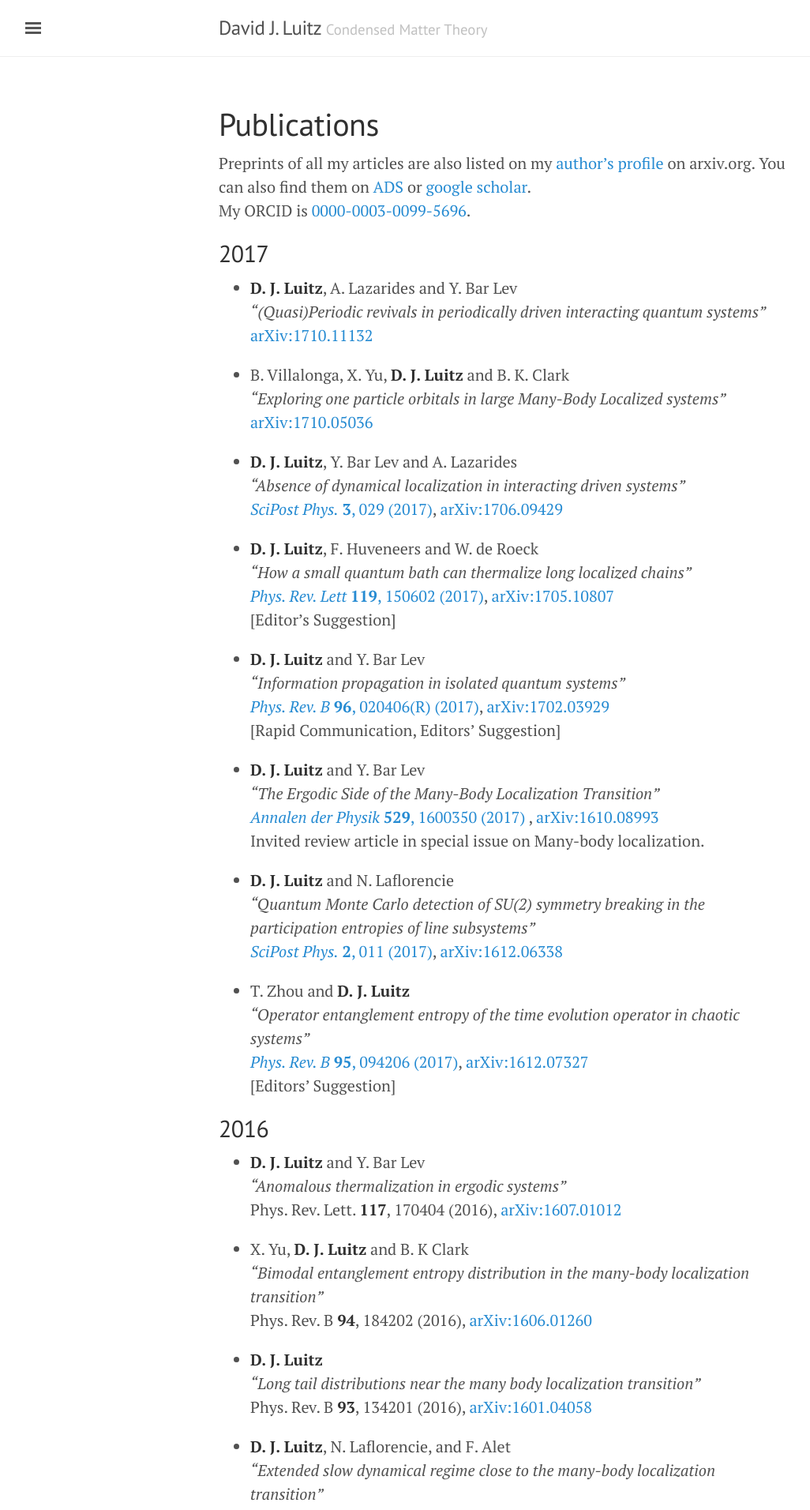
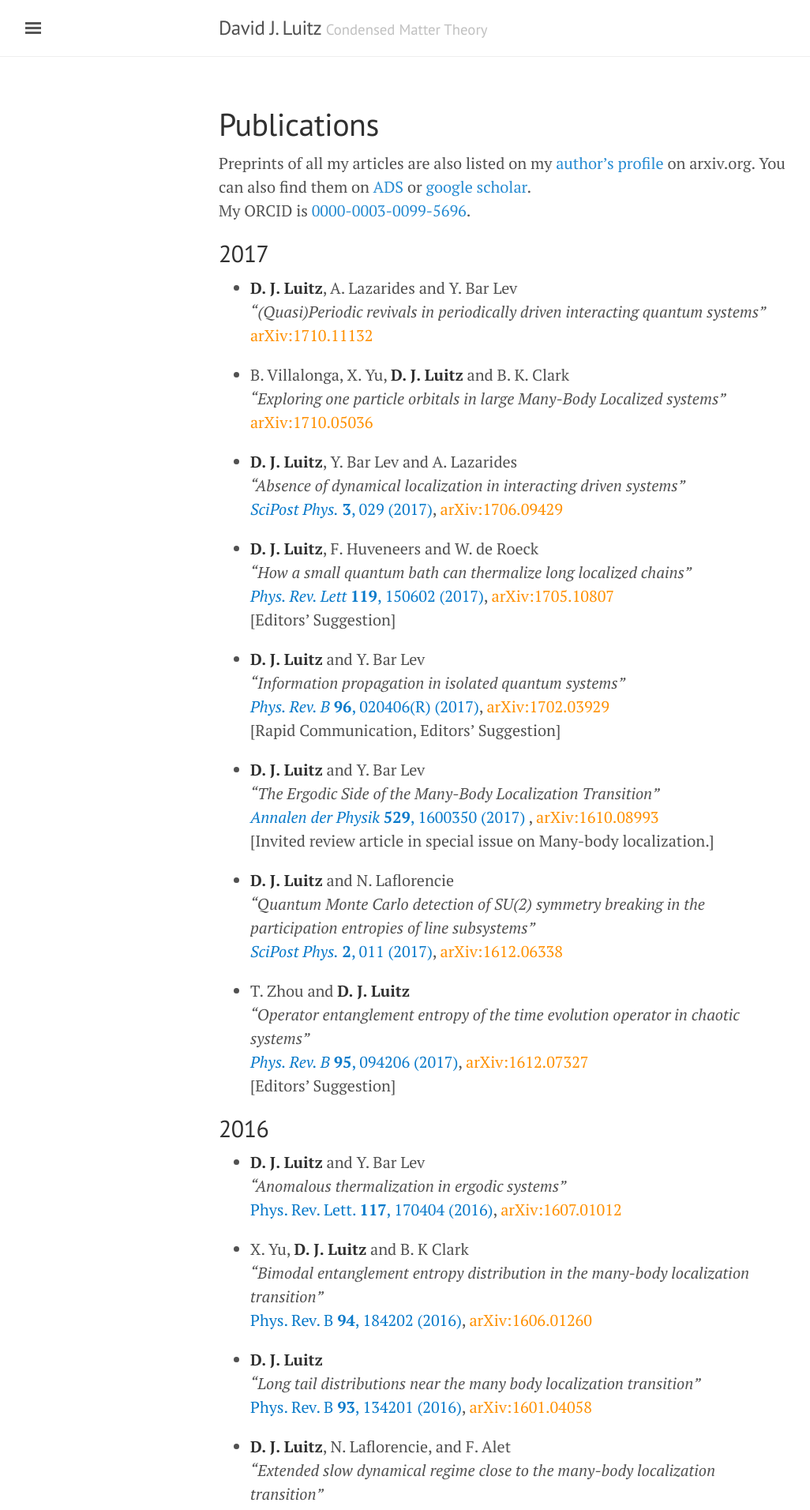
Before and after one commit to dluitz/dluitz.github.io, a Jekyll site: the page built from publications.md, in a window 1280 px wide. Shown: the top 1912 px of the page at 79% size, without its empty margins (3-1029 px from the left). Built offline with Jekyll 4.4.1, drawn with Linux system fonts in a browser that asks for light colours; some of the changed text lies outside the part shown.

Commit message:
[publist] added links to all articles

```diff
--- a/_config.yml
+++ b/_config.yml
@@ -15,7 +15,7 @@ baseurl:             ''
 author:
   name:              David J. Luitz
   url:               http://dluitz.github.io
-  email:             dluitz@illinois.edu
+  email:             david.j.luitz@gmail.com
 
 # Custom vars
 version:             1.0.0
--- a/public/css/poole.css
+++ b/public/css/poole.css
@@ -28,6 +28,10 @@
  * Themes
  */
 
+/***
+ *  COLOR PALETTE
+ *  http://paletton.com/#uid=73w0u0krXLfgTRDmCO5DmIqFWs4
+ */
 
 /*
  * Body resets
@@ -70,14 +74,29 @@ a {
   color: #268bd2;
   text-decoration: none;
 }
+
 a strong {
   color: inherit;
 }
+
+/* special color for arxiv links */
+a.arxiv {
+  color: #ff9000;
+  text-decoration: none;
+}
+
+/* special color for published links */
+a.pub {
+  color: #097aca;
+  text-decoration: none;
+}
+
 /* `:focus` is linked to `:hover` for basic accessibility */
 a:hover,
 a:focus {
   text-decoration: underline;
 }
+
 
 /* Headings */
 h1, h2, h3, h4, h5, h6 {
--- a/publications.md
+++ b/publications.md
@@ -11,39 +11,40 @@ My ORCID is [0000-0003-0099-5696](https://orcid.org/0000-0003-0099-5696).
 
 + **D. J. Luitz**, A. Lazarides and Y. Bar Lev
 *"(Quasi)Periodic revivals in periodically driven interacting quantum systems"*
-[arXiv:1710.11132](https://arxiv.org/abs/1710.11132)
+[arXiv:1710.11132](https://arxiv.org/abs/1710.11132){:class='arxiv'}
 
 + B. Villalonga, X. Yu, **D. J. Luitz** and B. K. Clark
 *"Exploring one particle orbitals in large Many-Body Localized systems"*
-[arXiv:1710.05036](https://arxiv.org/abs/1710.05036)
+[arXiv:1710.05036](https://arxiv.org/abs/1710.05036){:class='arxiv'}
 
 
 + **D. J. Luitz**, Y. Bar Lev and A. Lazarides
 *"Absence of dynamical localization in interacting driven systems"*
-[*SciPost Phys.* **3**, 029 (2017)](https://scipost.org/SciPostPhys.3.4.029), [arXiv:1706.09429](https://arxiv.org/abs/1706.09429)
+[*SciPost Phys.* **3**, 029 (2017)](https://scipost.org/SciPostPhys.3.4.029){:class='pub'}, [arXiv:1706.09429](https://arxiv.org/abs/1706.09429){:class='arxiv'}
+
 
 + **D. J. Luitz**, F. Huveneers and W. de Roeck
 *"How a small quantum bath can thermalize long localized chains"*
-[*Phys. Rev. Lett* **119**, 150602 (2017)](https://journals.aps.org/prl/abstract/10.1103/PhysRevLett.119.150602), [arXiv:1705.10807](https://arxiv.org/abs/1705.10807)
-[Editor's Suggestion]
+[*Phys. Rev. Lett* **119**, 150602 (2017)](https://journals.aps.org/prl/abstract/10.1103/PhysRevLett.119.150602){:class='pub'}, [arXiv:1705.10807](https://arxiv.org/abs/1705.10807){:class='arxiv'}
+[Editors' Suggestion]
 
 + **D. J. Luitz** and Y. Bar Lev
 *"Information propagation in isolated quantum systems"*
-[*Phys. Rev. B* **96**, 020406(R) (2017)](https://journals.aps.org/prb/abstract/10.1103/PhysRevB.96.020406), [arXiv:1702.03929](https://arxiv.org/abs/1702.03929)
+[*Phys. Rev. B* **96**, 020406(R) (2017)](https://journals.aps.org/prb/abstract/10.1103/PhysRevB.96.020406){:class='pub'}, [arXiv:1702.03929](https://arxiv.org/abs/1702.03929){:class='arxiv'}
 [Rapid Communication, Editors' Suggestion]
 
 + **D. J. Luitz** and Y. Bar Lev
 *"The Ergodic Side of the Many-Body Localization Transition"*
-[*Annalen der Physik*  **529**,  1600350 (2017) ](http://onlinelibrary.wiley.com/doi/10.1002/andp.201600350/full), [arXiv:1610.08993](http://arxiv.org/abs/1610.08993)
-Invited review article in special issue on Many-body localization.
+[*Annalen der Physik*  **529**,  1600350 (2017) ](http://onlinelibrary.wiley.com/doi/10.1002/andp.201600350/full){:class='pub'}, [arXiv:1610.08993](http://arxiv.org/abs/1610.08993){:class='arxiv'}
+[Invited review article in special issue on Many-body localization.]
 
 + **D. J. Luitz** and N. Laflorencie
 *"Quantum Monte Carlo detection of SU(2) symmetry breaking in the participation entropies of line subsystems"*
-[*SciPost Phys.* **2**, 011 (2017)](https://scipost.org/10.21468/SciPostPhys.2.2.011), [arXiv:1612.06338](https://arxiv.org/abs/1612.06338)
+[*SciPost Phys.* **2**, 011 (2017)](https://scipost.org/10.21468/SciPostPhys.2.2.011){:class='pub'}, [arXiv:1612.06338](https://arxiv.org/abs/1612.06338){:class='arxiv'}
 
 + T. Zhou and **D. J. Luitz**
 *"Operator entanglement entropy of the time evolution operator in chaotic systems"*
-[*Phys. Rev. B* **95**, 094206 (2017)](https://journals.aps.org/prb/abstract/10.1103/PhysRevB.95.094206), [arXiv:1612.07327](https://arxiv.org/abs/1612.07327)
+[*Phys. Rev. B* **95**, 094206 (2017)](https://journals.aps.org/prb/abstract/10.1103/PhysRevB.95.094206){:class='pub'}, [arXiv:1612.07327](https://arxiv.org/abs/1612.07327){:class='arxiv'}
 [Editors' Suggestion]
 
 
@@ -52,43 +53,51 @@ Invited review article in special issue on Many-body localization.
 
 + **D. J. Luitz** and Y. Bar Lev
 *"Anomalous thermalization in ergodic systems"*
-Phys. Rev. Lett. **117**, 170404 (2016), [arXiv:1607.01012](http://arxiv.org/abs/1607.01012)
+[Phys. Rev. Lett. **117**, 170404 (2016)](https://journals.aps.org/prl/abstract/10.1103/PhysRevLett.117.170404){:class='pub'}, [arXiv:1607.01012](http://arxiv.org/abs/1607.01012){:class='arxiv'}
 
 + X. Yu, **D. J. Luitz** and B. K Clark
 *"Bimodal entanglement entropy distribution in the many-body localization transition"*
-Phys. Rev. B **94**, 184202 (2016), [arXiv:1606.01260](http://arxiv.org/abs/1606.01260)
+[Phys. Rev. B **94**, 184202 (2016)](https://journals.aps.org/prb/abstract/10.1103/PhysRevB.94.184202){:class='pub'}, [arXiv:1606.01260](http://arxiv.org/abs/1606.01260){:class='arxiv'}
 
 + **D. J. Luitz**
 *"Long tail distributions near the many body localization transition"*
-Phys. Rev. B **93**, 134201 (2016), [arXiv:1601.04058](http://arxiv.org/abs/1601.04058)
+[Phys. Rev. B **93**, 134201 (2016)](https://journals.aps.org/prb/abstract/10.1103/PhysRevB.93.134201){:class='pub'}, [arXiv:1601.04058](http://arxiv.org/abs/1601.04058){:class='arxiv'}
 
 + **D. J. Luitz**, N. Laflorencie, and F. Alet
 *"Extended slow dynamical regime close to the many-body localization transition"*
-Phys. Rev. B **93**, 060201(R) (2016) [Rapid Communication], [arXiv:1511.05141](http://arxiv.org/abs/1511.05141)
+[Phys. Rev. B **93**, 060201(R) (2016)](https://journals.aps.org/prb/abstract/10.1103/PhysRevB.93.060201){:class='pub'}, [arXiv:1511.05141](http://arxiv.org/abs/1511.05141){:class='arxiv'}
+[Rapid Communication]
+
++ **D. J. Luitz**
+*"Numerical study of the many-body localization transition"*
+[Blue Waters, Sustained petascale in action: Enabling transformative research, (NCSA, 2016), pp 129-131](https://bluewaters.ncsa.illinois.edu/portal_data_src/BW_AR_16_linked.pdf){:class='pub'}
+
 
 2015
 ----
 
 +  N. Laflorencie, **D. J. Luitz**, and F. Alet
 *“Spin-wave approach for entanglement entropies of the J1 − J2 Heisenberg antiferromagnet on the square lattice”*
-Phys. Rev. B **92**, 115126 (2015), [arXiv:1506.03703](http://arxiv.org/abs/1506.03703)
+[Phys. Rev. B **92**, 115126 (2015)](https://journals.aps.org/prb/abstract/10.1103/PhysRevB.92.115126){:class='pub'}, [arXiv:1506.03703](http://arxiv.org/abs/1506.03703){:class='arxiv'}
 
 +   **D. J. Luitz**, X. Plat, F. Alet, and N. Laflorencie
 *“Universal logarithmic corrections to entanglement entropies in two dimensions with spontaneously broken continuous symmetries”*
-Phys. Rev. B **91**, 155145 (2015), [arXiv:1503.01094](http://arxiv.org/abs/1503.01094)
+[Phys. Rev. B **91**, 155145 (2015)](https://journals.aps.org/prb/abstract/10.1103/PhysRevB.91.155145){:class='pub'}, [arXiv:1503.01094](http://arxiv.org/abs/1503.01094){:class='arxiv'}
 
 +   R. Delagrange, **D. J. Luitz**, R. Weil, A. Kasumov, V. Meden, H. Bouchiat, and R. Deblock
 *“Manipulating the magnetic state of a carbon nanotube Josephson junction using the superconducting phase”*
-Phys. Rev. B **92**, 241401 (2015) [Rapid Communication, Editors' Suggestion], [arXiv:1501.03357](http://arxiv.org/abs/1501.03357)
+[Phys. Rev. B **91**, 241401(R) (2015)](https://journals.aps.org/prb/abstract/10.1103/PhysRevB.91.241401){:class='pub'}, [arXiv:1501.03357](http://arxiv.org/abs/1501.03357){:class='arxiv'}
+[Rapid Communication, Editors' Suggestion]
 
 
 + J. P. Álvarez Zúñiga, **D. J. Luitz**, G. Lemarié, and N. Laflorencie
 *“Critical Properties of the Superfluid–Bose-Glass Transition in Two Dimensions”*
-Phys. Rev. Lett. **114**, 155301 (2015), [arXiv:1412.5595](http://arxiv.org/abs/1412.5595)
+[Phys. Rev. Lett. **114**, 155301 (2015)](https://journals.aps.org/prl/abstract/10.1103/PhysRevLett.114.155301){:class='pub'}, [arXiv:1412.5595](http://arxiv.org/abs/1412.5595){:class='arxiv'}
 
 +  **D. J. Luitz**, N. Laflorencie, and F. Alet
 *“Many-body localization edge in the random-field Heisenberg chain”*
-Phys. Rev. B **91**, 081103 (2015) [Rapid Communication, Editors' Suggestion], [arXiv:1411.0660](http://arxiv.org/abs/1411.0660)
+[Phys. Rev. B **91**, 081103 (2015)](https://journals.aps.org/prb/abstract/10.1103/PhysRevB.91.081103){:class='pub'}, [arXiv:1411.0660](http://arxiv.org/abs/1411.0660){:class='arxiv'}
+[Rapid Communication, Editors' Suggestion]
 
 
 2014
@@ -96,26 +105,26 @@ Phys. Rev. B **91**, 081103 (2015) [Rapid Communication, Editors' Suggestion], [
 
 +  **D. J. Luitz**, X. Plat, N. Laflorencie, and F. Alet
 *“Improving entanglement and thermodynamic Rényi entropy measurements in quantum Monte Carlo”*
-Phys. Rev. B **90**, 125105 (2014), [arXiv:1405.7391](http://arxiv.org/abs/1405.7391)
+[Phys. Rev. B **90**, 125105 (2014)](https://journals.aps.org/prb/abstract/10.1103/PhysRevB.90.125105){:class='pub'}, [arXiv:1405.7391](http://arxiv.org/abs/1405.7391){:class='arxiv'}
 
 + **D. J. Luitz**, N. Laflorencie, and F. Alet
 *“Participation spectroscopy and entanglement Hamiltonian of quantum spin models”*
-J. Stat. Mech. 2014, P08007 (2014), [arXiv:1404.3717](http://arxiv.org/abs/1404.3717)
+[J. Stat. Mech. 2014, P08007 (2014)](http://iopscience.iop.org/article/10.1088/1742-5468/2014/08/P08007/meta;jsessionid=998AA4DF182E990EB98120626A7D9557.ip-10-40-2-120){:class='pub'}, [arXiv:1404.3717](http://arxiv.org/abs/1404.3717){:class='arxiv'}
 
 +  **D. J. Luitz**, F. Alet, and N. Laflorencie
 *“Shannon-Rényi entropies and participation spectra across three-dimensional O(3) criticality”*
-Phys. Rev. B **89**, 165106 (2014), [arXiv:1402.4813](http://arxiv.org/abs/1402.4813)
+[Phys. Rev. B **89**, 165106 (2014)](https://journals.aps.org/prb/abstract/10.1103/PhysRevB.89.165106){:class='pub'}, [arXiv:1402.4813](http://arxiv.org/abs/1402.4813){:class='arxiv'}
 
 +  **D. J. Luitz**, F. Alet, and N. Laflorencie
 *“Universal Behavior beyond Multifractality in Quantum Many-Body Systems”*
-Phys. Rev. Lett. **112**, 057203 (2014), [arXiv:1308.1916](http://arxiv.org/abs/1308.1916)
+[Phys. Rev. Lett. **112**, 057203 (2014)](https://journals.aps.org/prl/abstract/10.1103/PhysRevLett.112.057203){:class='pub'}, [arXiv:1308.1916](http://arxiv.org/abs/1308.1916){:class='arxiv'}
 
 2013
 ----
 
 + F. Goth, **D. J. Luitz**, and F. F. Assaad
 *“Magnetic impurities in the Kane-Mele model”*
-Phys. Rev. B **88**, 075110 (2013), [arXiv:1302.0856](http://arxiv.org/abs/1302.0856)
+[Phys. Rev. B **88**, 075110 (2013)](https://journals.aps.org/prb/abstract/10.1103/PhysRevB.88.075110){:class='pub'}, [arXiv:1302.0856](http://arxiv.org/abs/1302.0856){:class='arxiv'}
 
 
 2012
@@ -123,11 +132,11 @@ Phys. Rev. B **88**, 075110 (2013), [arXiv:1302.0856](http://arxiv.org/abs/1302.
 
 + **D. J. Luitz**, F. F. Assaad, T. Novotný, C. Karrasch, and V. Meden
 *“Understanding the Josephson Current through a Kondo-Correlated Quantum Dot"*
-Phys. Rev. Lett. **108**, 227001 (2012), [arXiv:1201.5117](http://arxiv.org/abs/1201.5117)
+[Phys. Rev. Lett. **108**, 227001 (2012)](https://journals.aps.org/prl/abstract/10.1103/PhysRevLett.108.227001){:class='pub'}, [arXiv:1201.5117](http://arxiv.org/abs/1201.5117){:class='arxiv'}
 
 +  F. Goth, J. Werner, M. Bercx, **D. J. Luitz**, M. Raczkowski, M. Hohenadler, T. C. Lang, Z. Y. Meng, S. Wessel, A. Muramatsu, F. F. Assaad, and W. Hanke
 *“Numerical simulations of correlated electron systems”*
-High Performance Computing in Science and Engineering (Leibniz Rechenzentrum Garching, 2012)
+[High Performance Computing in Science and Engineering (Leibniz Rechenzentrum Garching, 2012)](https://www.lrz.de/services/compute/supermuc/magazinesbooks/HLRBII_2012_Science_and_Engineering.pdf){:class='pub'}
 
 
 2011
@@ -135,14 +144,14 @@ High Performance Computing in Science and Engineering (Leibniz Rechenzentrum Gar
 
 + **D. J. Luitz**, F. F. Assaad, and M. J. Schmidt
 *“Exact diagonalization study of the tunable edge magnetism in graphene”*
-Phys. Rev. B **83**, 195432 (2011), [arXiv:1103.1645](http://arxiv.org/abs/1103.1645)
+[Phys. Rev. B **83**, 195432 (2011)](https://journals.aps.org/prb/abstract/10.1103/PhysRevB.83.195432){:class='pub'}, [arXiv:1103.1645](http://arxiv.org/abs/1103.1645){:class='arxiv'}
 
 2010
 ----
 
 + **D. J. Luitz** and F. F. Assaad
 *“Weak-coupling continuous-time quantum Monte Carlo study of the single impurity and periodic Anderson models with s-wave superconducting baths”*
-Phys. Rev. B **81**, 024509 (2010), [arXiv0909.2656](http://arxiv.org/abs/0909.2656)
+[Phys. Rev. B **81**, 024509 (2010)](https://journals.aps.org/prb/abstract/10.1103/PhysRevB.81.024509){:class='pub'}, [arXiv0909.2656](http://arxiv.org/abs/0909.2656){:class='arxiv'}
 
 
 2009
@@ -150,10 +159,10 @@ Phys. Rev. B **81**, 024509 (2010), [arXiv0909.2656](http://arxiv.org/abs/0909.2
 
 + T. C. Lang, M. Bercx, **D. J. Luitz**, G. Li, F. F. Assaad, and W. Hanke
 *“Quantum Monte Carlo studies of strongly correlated electron systems”*
-High Performance Computing in Science and Engineering (Leibniz Rechenzentrum Garching, 2009)
+[High Performance Computing in Science and Engineering (Leibniz Rechenzentrum Garching, 2009), pp 503-516](https://link.springer.com/chapter/10.1007/978-3-642-13872-0_42){:class='pub'}
 
 
 
 PhD thesis
 ----------
-+ **D. J. Luitz**, ["Numerical methods and applications in many fermion systems"](https://opus.bibliothek.uni-wuerzburg.de/files/6408/thesis_luitz.pdf), Universität Würzburg
++ **D. J. Luitz**, ["Numerical methods and applications in many fermion systems"](https://opus.bibliothek.uni-wuerzburg.de/files/6408/thesis_luitz.pdf){:class='pub'}, Universität Würzburg
```
